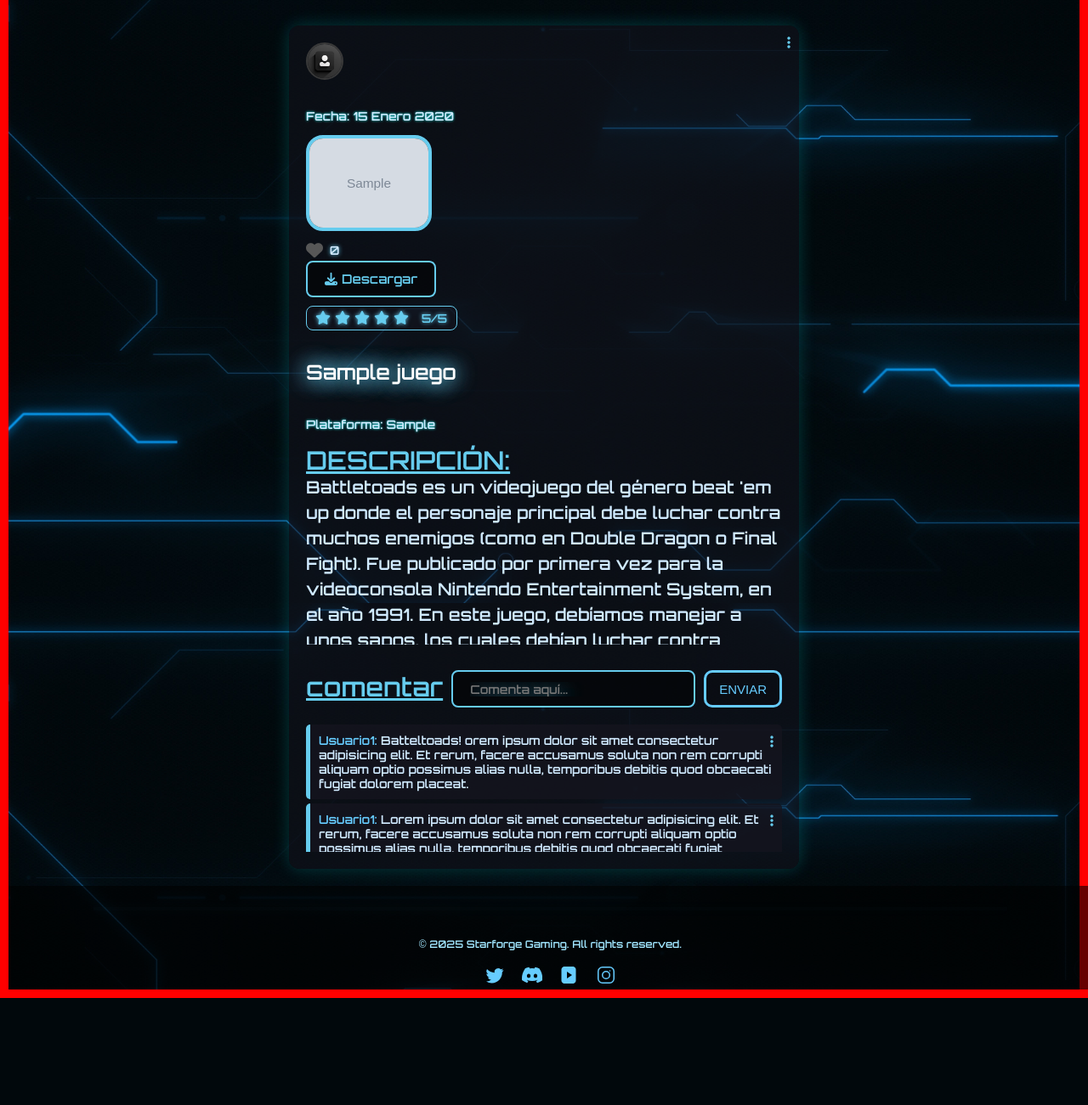
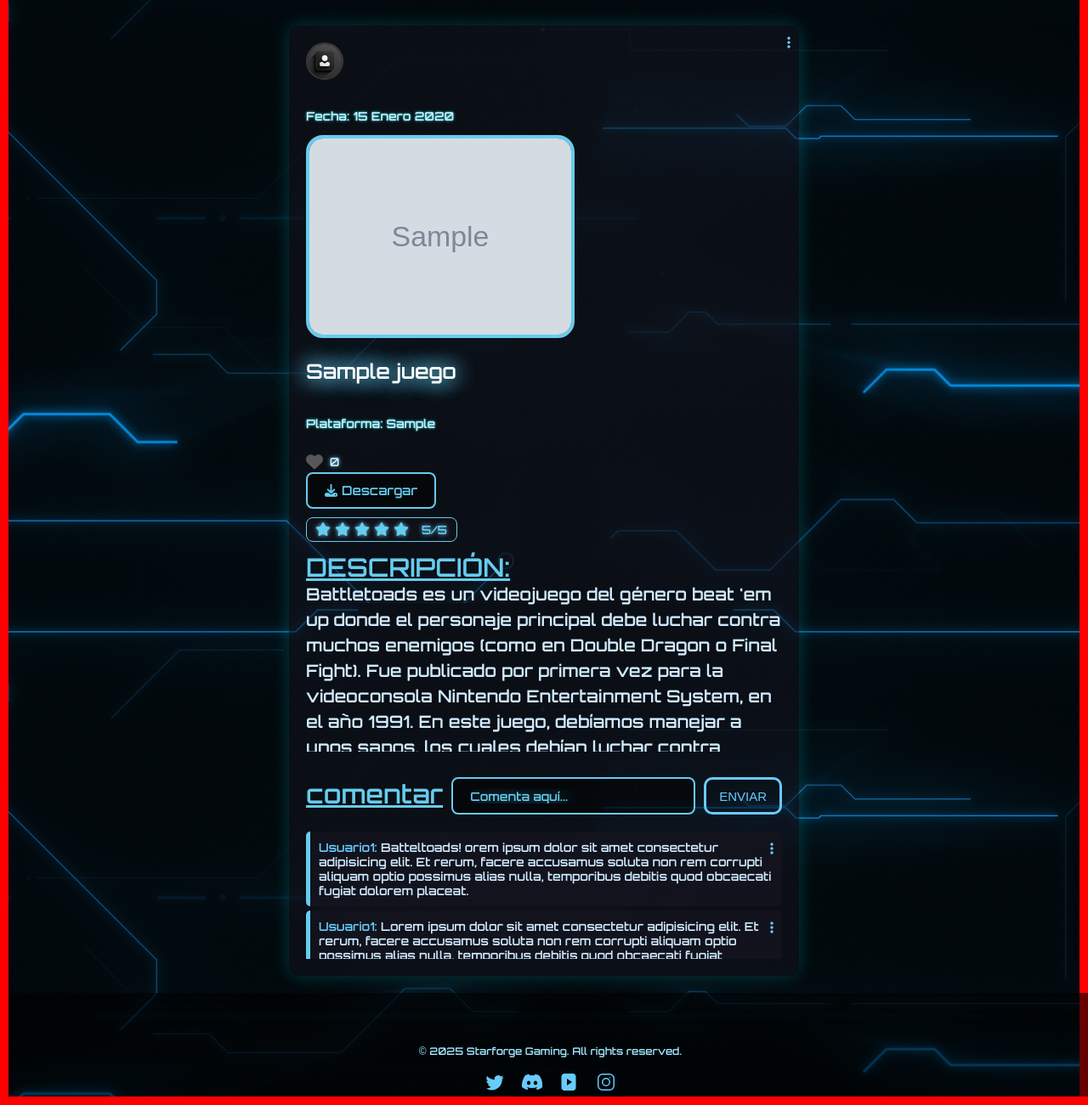
Before and after one commit to GabrielGonzalezBotto/blog_videojuegos_django, a Django app: page /blog/juego/1/ in a window 1280 px wide. Shown: the part 90-1391 px from the top of the page at 85% size. Before the commit the page ends 1265 px from the top, so only its background shows below. Run offline with Django 5.2, Linux system fonts and the light colour scheme; tables that the repository leaves empty hold one stand-in row (values such as "Sample post"); grey boxes marked "Sample" are stand-in pictures; some libraries are stand-ins or nearby versions.

Commit message:
mas arreglos en detalle_juego.html

```diff
--- a/blog_videojuegos/blog/templates/blog/detalle_juego.html
+++ b/blog_videojuegos/blog/templates/blog/detalle_juego.html
@@ -27,6 +27,12 @@
         </div>
         <p class="card-text">Fecha: {{ juego.fecha }}</p>
         <img class="main-img" src="{% static 'img/img-blog/' %}{{ juego.imagen }}" alt="imagen juego">
+
+        <!--<div class="card-body">-->
+            <h3 class="card-title">{{ juego.nombre }}</h3>
+            <p class="card-text">Plataforma: {{ juego.plataforma }}</p>
+        <!--</div>-->
+
         <div class="like-container"><!--BOTON LIKE-->
             <input type="checkbox" class="like-checkbox" id="like-1">
             <label class="like-label" for="like-1">
@@ -44,10 +50,7 @@
                     <i class="fas fa-star filled"></i>
                     <span class="rating-score">5/5</span>
                 </div>
-        <!--<div class="card-body">-->
-            <h3 class="card-title">{{ juego.nombre }}</h3>
-            <p class="card-text">Plataforma: {{ juego.plataforma }}</p>
-        <!--</div>-->
+
         <div class="text-content">
             <label class="com-label" for="">DESCRIPCIÓN:</label>
             <p>Battletoads es un videojuego del género beat 'em up donde el personaje principal debe luchar contra muchos enemigos (como en Double Dragon o Final Fight).
--- a/blog_videojuegos/static/css/style.css
+++ b/blog_videojuegos/static/css/style.css
@@ -372,21 +372,21 @@ input {
     color: #66ccee;
     border-radius: 50px;
     font-size: 14px;
-    /*text-shadow: 0 0 12px #66ccee;
-    box-shadow: 0 0 12px #66ccee;*/
+    /*text-shadow: 0 0 12px #66ccee;*/
+    /*box-shadow: 0 0 12px #66ccee;*/
     font-family: 'Orbitron',sans-serif;
     border: 2px solid #66ccff;
     transition: all .7s ease;
 }
 
-/*::placeholder {
+::placeholder {
     color: #66ccee;
-    text-shadow: 0 0 15px #66ccee,
-                0 0 15px #66ccee;
-    box-shadow: 0 0 15px #66ccee;
+    /*text-shadow: 0 0 15px #66ccee,
+                0 0 15px #66ccee;*/
+    /*box-shadow: 0 0 15px #66ccee;*/
     font-family: 'Orbitron', sans-serif;
     font-size: 14px;
-}*/
+}
 
 .btn-search {
     position: absolute;
@@ -836,6 +836,7 @@ h1 {
     transition: all 0.5s ease;
 }
 
+
 .card img:hover {
     transform: scale(1.1);
 }
@@ -1208,7 +1209,7 @@ h1 {
 
 .main-img {
     max-height: 400px;
-    width: 25%;
+    width: 55%;
     background-color: #333;
     border-radius: 20px;
     border: 4px solid #66ccee;
```
